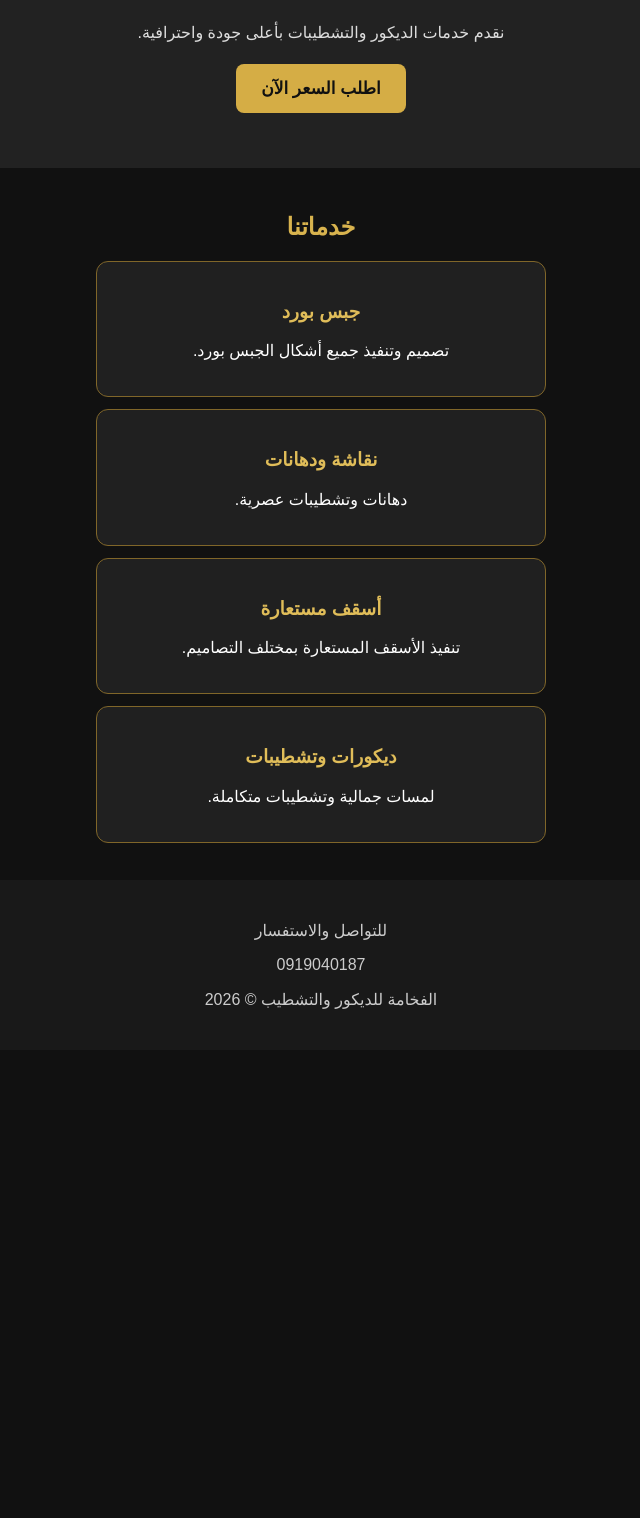
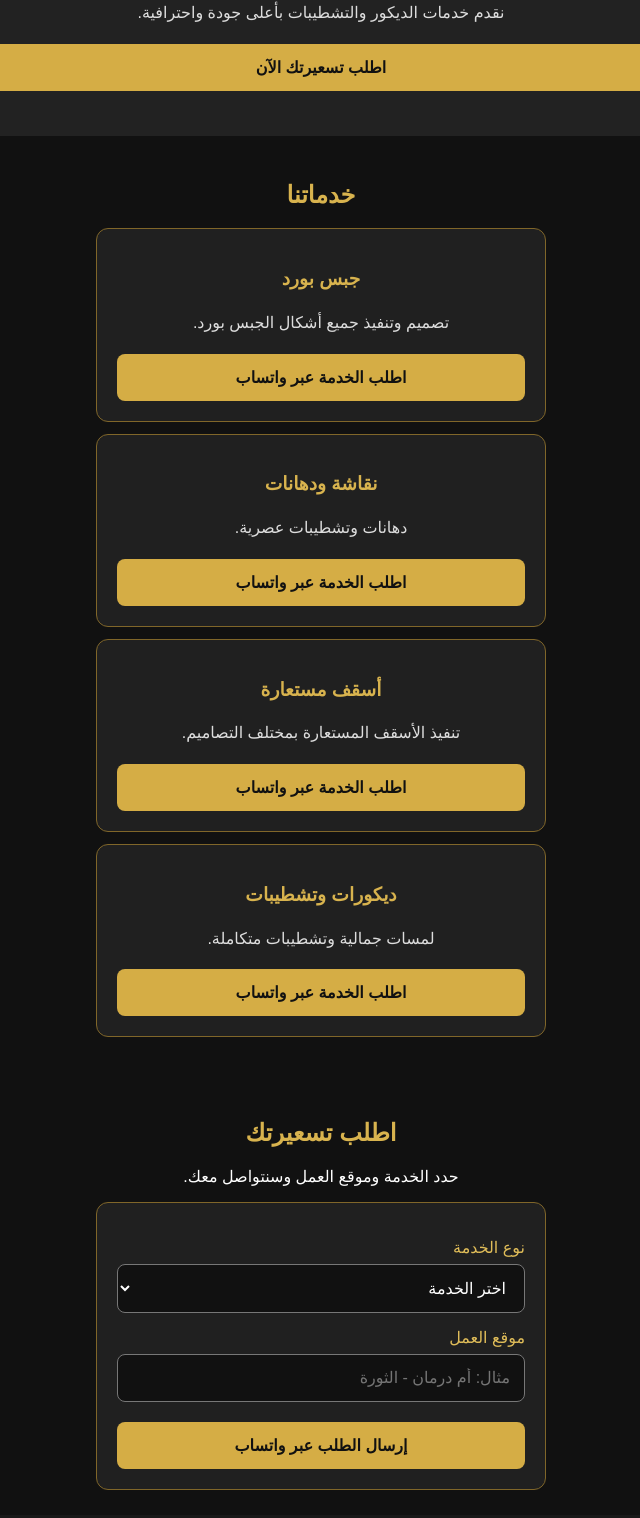
Before and after one commit to abunuwass1-stack/fakhama, a plain HTML site: page index.html in a window 1280 px wide. Shown: the part 257-1775 px from the top of the page, without its empty margins (319-959 px from the left). Before the commit the page ends 1307 px from the top, so only its background shows below. Drawn offline with Linux system fonts and the light colour scheme.

Commit message:
Update index.html

```diff
--- a/index.html
+++ b/index.html
@@ -1,29 +1,33 @@
+
 <!DOCTYPE html>
 <html lang="ar" dir="rtl">
-<head><link rel="manifest" href="./manifest.webmanifest">
-<meta name="theme-color" content="#111111">
-<meta name="apple-mobile-web-app-capable" content="yes">
+<head>
 <meta charset="UTF-8">
 <meta name="viewport" content="width=device-width, initial-scale=1.0">
 <title>الفخامة للديكور والتشطيب</title>
+<meta name="theme-color" content="#111111">
+<link rel="manifest" href="./manifest.webmanifest">
+
 <style>
 *{box-sizing:border-box}
 body{margin:0;background:#111;color:#fff;font-family:Arial,sans-serif;text-align:center}
-header{background:#171717;padding:25px 15px;border-bottom:2px solid #c9a23f}
+header{background:#171717;padding:25px;border-bottom:2px solid #c9a23f}
 .logo{color:#d8b34e;font-size:34px;font-weight:bold}
-header p{color:#ddd}
-h2{color:#d8b34e}
-.hero{padding:55px 15px;background:#222}
-.hero h1{font-size:27px}
-.hero p{line-height:1.9;color:#ddd}
-.services{padding:25px 15px}
+.hero{padding:45px 15px;background:#222}
+h2,h3{color:#d8b34e}
+.hero p{color:#ddd;line-height:1.8}
+.services,.quote{padding:25px 15px}
 .service{background:#202020;border:1px solid #806629;padding:20px;margin:12px auto;border-radius:12px;max-width:450px}
-.service h3{color:#e0bd59}
-button{background:#d5ad45;color:#111;border:0;padding:14px 25px;border-radius:8px;font-size:17px;font-weight:bold;cursor:pointer}
+.service p{line-height:1.8;color:#ddd}
+button{background:#d5ad45;color:#111;border:0;padding:14px;border-radius:8px;font-size:16px;font-weight:bold;width:100%;cursor:pointer}
+a{text-decoration:none}
+form{max-width:450px;margin:auto;background:#202020;padding:20px;border:1px solid #806629;border-radius:12px}
+label{display:block;text-align:right;margin:15px 0 7px;color:#e0bd59}
+select,input{width:100%;padding:14px;border-radius:8px;border:1px solid #777;background:#111;color:#fff;font-size:16px}
 footer{padding:25px;background:#191919;color:#ccc}
-a{text-decoration:none}
 </style>
 </head>
+
 <body>
 
 <header>
@@ -34,17 +38,71 @@ a{text-decoration:none}
 <section class="hero">
 <h1>إبداع في التصميم وإتقان في التنفيذ</h1>
 <p>نقدم خدمات الديكور والتشطيبات بأعلى جودة واحترافية.</p>
-<a href="https://wa.me/249919040187?text=السلام%20عليكم،%20عايز%20أطلب%20عرض%20سعر%20من%20الفخامة">
-<button>اطلب السعر الآن</button>
-</a>
+<a href="#quote"><button>اطلب تسعيرتك الآن</button></a>
 </section>
 
 <section class="services">
 <h2>خدماتنا</h2>
-<div class="service"><h3>جبس بورد</h3><p>تصميم وتنفيذ جميع أشكال الجبس بورد.</p></div>
-<div class="service"><h3>نقاشة ودهانات</h3><p>دهانات وتشطيبات عصرية.</p></div>
-<div class="service"><h3>أسقف مستعارة</h3><p>تنفيذ الأسقف المستعارة بمختلف التصاميم.</p></div>
-<div class="service"><h3>ديكورات وتشطيبات</h3><p>لمسات جمالية وتشطيبات متكاملة.</p></div>
+
+<div class="service">
+<h3>جبس بورد</h3>
+<p>تصميم وتنفيذ جميع أشكال الجبس بورد.</p>
+<a href="https://wa.me/249919040187?text=السلام%20عليكم،%20أرغب%20في%20خدمة%20الجبس%20بورد">
+<button>اطلب الخدمة عبر واتساب</button>
+</a>
+</div>
+
+<div class="service">
+<h3>نقاشة ودهانات</h3>
+<p>دهانات وتشطيبات عصرية.</p>
+<a href="https://wa.me/249919040187?text=السلام%20عليكم،%20أرغب%20في%20خدمة%20النقاشة%20والدهانات">
+<button>اطلب الخدمة عبر واتساب</button>
+</a>
+</div>
+
+<div class="service">
+<h3>أسقف مستعارة</h3>
+<p>تنفيذ الأسقف المستعارة بمختلف التصاميم.</p>
+<a href="https://wa.me/249919040187?text=السلام%20عليكم،%20أرغب%20في%20خدمة%20الأسقف%20المستعارة">
+<button>اطلب الخدمة عبر واتساب</button>
+</a>
+</div>
+
+<div class="service">
+<h3>ديكورات وتشطيبات</h3>
+<p>لمسات جمالية وتشطيبات متكاملة.</p>
+<a href="https://wa.me/249919040187?text=السلام%20عليكم،%20أرغب%20في%20خدمة%20الديكورات%20والتشطيبات">
+<button>اطلب الخدمة عبر واتساب</button>
+</a>
+</div>
+
+</section>
+
+<section class="quote" id="quote">
+<h2>اطلب تسعيرتك</h2>
+<p>حدد الخدمة وموقع العمل وسنتواصل معك.</p>
+
+<form id="quoteForm">
+
+<label for="service">نوع الخدمة</label>
+
+<select id="service" required>
+<option value="">اختر الخدمة</option>
+<option>جبس بورد</option>
+<option>نقاشة ودهانات</option>
+<option>أسقف مستعارة</option>
+<option>ديكورات وتشطيبات</option>
+</select>
+
+<label for="location">موقع العمل</label>
+
+<input id="location" placeholder="مثال: أم درمان - الثورة" required>
+
+<button type="submit" style="margin-top:20px">
+إرسال الطلب عبر واتساب
+</button>
+
+</form>
 </section>
 
 <footer>
@@ -53,11 +111,30 @@ a{text-decoration:none}
 <p>الفخامة للديكور والتشطيب © 2026</p>
 </footer>
 
-</body><script>
-if ("serviceWorker" in navigator) {
-  window.addEventListener("load", () => {
-    navigator.serviceWorker.register("./service-worker.js");
-  });
+<script>
+document.getElementById('quoteForm').addEventListener('submit',function(e){
+e.preventDefault();
+
+const service=document.getElementById('service').value;
+const location=document.getElementById('location').value.trim();
+
+const message=
+'السلام عليكم، شركة الفخامة للديكور والتشطيب.\n'+
+'أرغب في طلب تسعيرة.\n'+
+'نوع الخدمة: '+service+'\n'+
+'موقع العمل: '+location+'\n'+
+'الرجاء التواصل معي. شكراً.';
+
+window.location.href=
+'https://wa.me/249919040187?text='+encodeURIComponent(message);
+});
+
+if ('serviceWorker' in navigator) {
+window.addEventListener('load',()=>{
+navigator.serviceWorker.register('./service-worker.js');
+});
 }
 </script>
+
+</body>
 </html>
```
